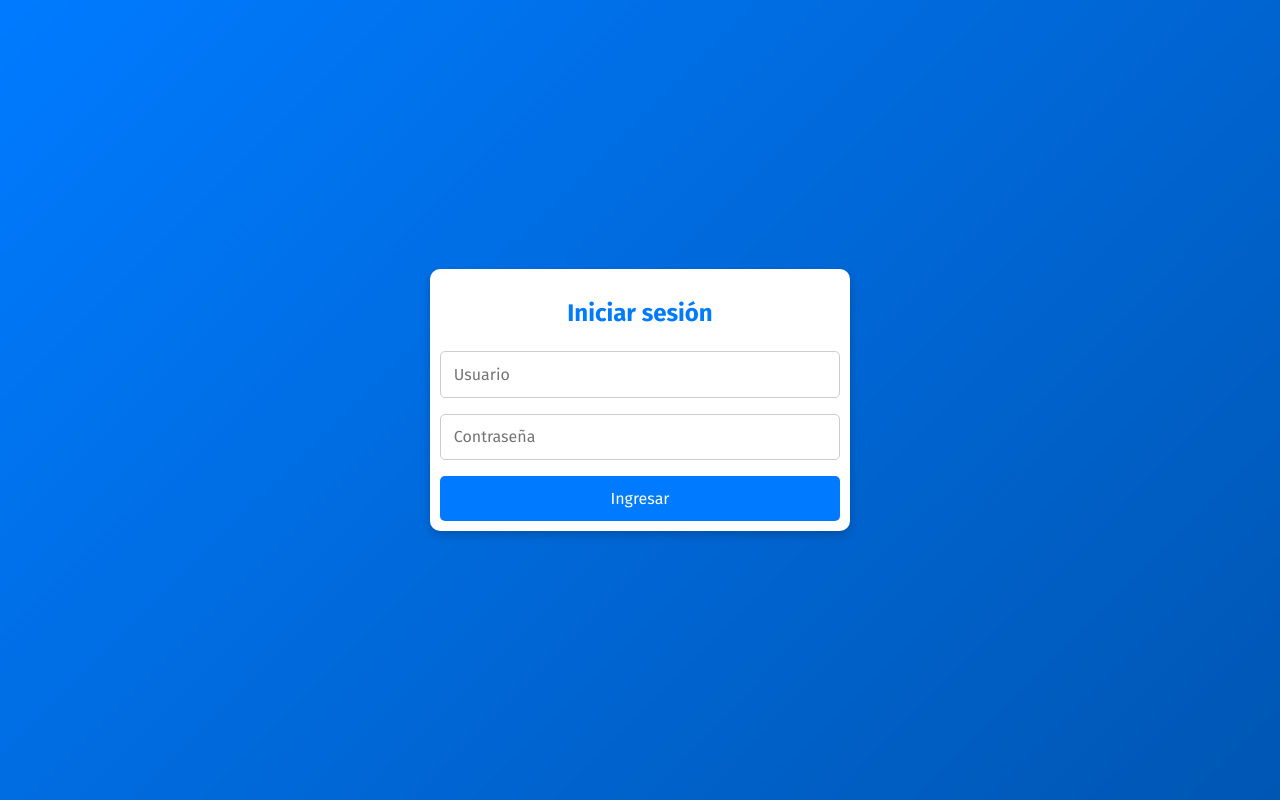
After one commit to HumbertoPeralta/Examen-PROG-WEB, a PHP site: page /PROG-WEB-IDS/proyecto/public/login.php in a window 1280 px wide. The commit adds this page. Run offline with PHP 8.4, Linux system fonts and the light colour scheme; data that the repository does not hold is empty.

Commit message:
Pruebas para que funcione

```diff
--- /dev/null
+++ b/proyecto/index.php
@@ -0,0 +1,2 @@
+<?php
+require_once __DIR__.'/public/index.php';
--- /dev/null
+++ b/proyecto/public/login.php
@@ -0,0 +1,217 @@
+<?php
+
+    require __DIR__.'/../src/helpers/functions.php';
+
+?>
+
+<!DOCTYPE html>
+
+<html lang="es">
+
+<head>
+
+    <meta charset="UTF-8">
+
+    <title>Login</title>
+
+    <link rel="preconnect" href="https://fonts.googleapis.com">
+
+    <link rel="preconnect" href="https://fonts.gstatic.com" crossorigin>
+
+    <link
+
+        href="https://fonts.googleapis.com/css2?family=Fira+Code:wght@300..700&family=Fira+Sans:ital,wght@0,100;0,200;0,300;0,400;0,500;0,600;0,700;0,800;0,900;1,100;1,200;1,300;1,400;1,500;1,600;1,700;1,800;1,900&display=swap"
+
+        rel="stylesheet">
+
+    <style>
+
+        body {
+
+            font-family: 'Fira Sans', 'Arial', sans-serif;
+
+            margin: 0;
+
+            padding: 0;
+
+            background: linear-gradient(135deg, #007BFF, #0056B3);
+
+            color: #fff;
+
+            display: flex;
+
+            justify-content: center;
+
+            align-items: center;
+
+            height: 100vh;
+
+        }
+
+
+
+        .container {
+
+            background: #fff;
+
+            color: #333;
+
+            padding: 10px;
+
+            border-radius: 10px;
+
+            box-shadow: 0 4px 10px rgba(0, 0, 0, 0.2);
+
+            width: 100%;
+
+            max-width: 400px;
+
+            text-align: center;
+
+        }
+
+
+
+        h2 {
+
+            margin-bottom: 1.5rem;
+
+            color: #007BFF;
+
+        }
+
+
+
+        form {
+
+            display: flex;
+
+            flex-direction: column;
+
+            gap: 1rem;
+
+        }
+
+
+
+        input[type="text"],
+
+        input[type="password"] {
+
+            font-family: 'Fira Sans', 'Arial', sans-serif;
+
+            padding: 0.8rem;
+
+            border: 1px solid #ccc;
+
+            border-radius: 5px;
+
+            font-size: 1rem;
+
+            width: calc(100%-0.8rem);
+
+        }
+
+
+
+        input[type="text"]:focus,
+
+        input[type="password"]:focus {
+
+            border-color: #007BFF;
+
+            outline: none;
+
+            box-shadow: 0 0 5px rgba(0, 123, 255, 0.5);
+
+        }
+
+
+
+        button {
+
+            font-family: 'Fira Sans', 'Arial', sans-serif;
+
+            padding: 0.8rem;
+
+            background: #007BFF;
+
+            color: #fff;
+
+            border: none;
+
+            border-radius: 5px;
+
+            font-size: 1rem;
+
+            cursor: pointer;
+
+            transition: background 0.3s ease;
+
+        }
+
+
+
+        button:hover {
+
+            background: #0056B3;
+
+        }
+
+
+
+        p {
+
+            font-size: 0.9rem;
+
+            color: #555;
+
+        }
+
+
+
+        p.error {
+
+            color: red;
+
+            font-size: 0.9rem;
+
+        }
+
+
+
+    </style>
+
+</head>
+
+<body>
+
+    <div class="container">
+
+        <h2>Iniciar sesión</h2>
+
+        <?php
+
+        if (isset($_SESSION['errors'][0]))
+
+            echo "<p style='color:red;'>".$_SESSION['errors'][0]."</p>";
+
+            unset($_SESSION['errors']);
+
+        ?>
+
+        <form method="POST" action="<?=SRC_URL?>/controllers/LoginController.php">
+
+            <input type="text" name="username" placeholder="Usuario" required>
+
+            <input type="password" name="password" placeholder="Contraseña" required>
+
+            <button type="submit">Ingresar</button>
+
+        </form>
+
+    </div>
+
+</body>
+
+</html>
```
Also changed, not shown: proyecto/public/index.php (+18 -51 lines), proyecto/src/views/public/welcome.php (added, +55 -0 lines), proyecto/src/views/admin/tshirt/form.php (added), proyecto/src/views/admin/tshirt/index.php (added).
